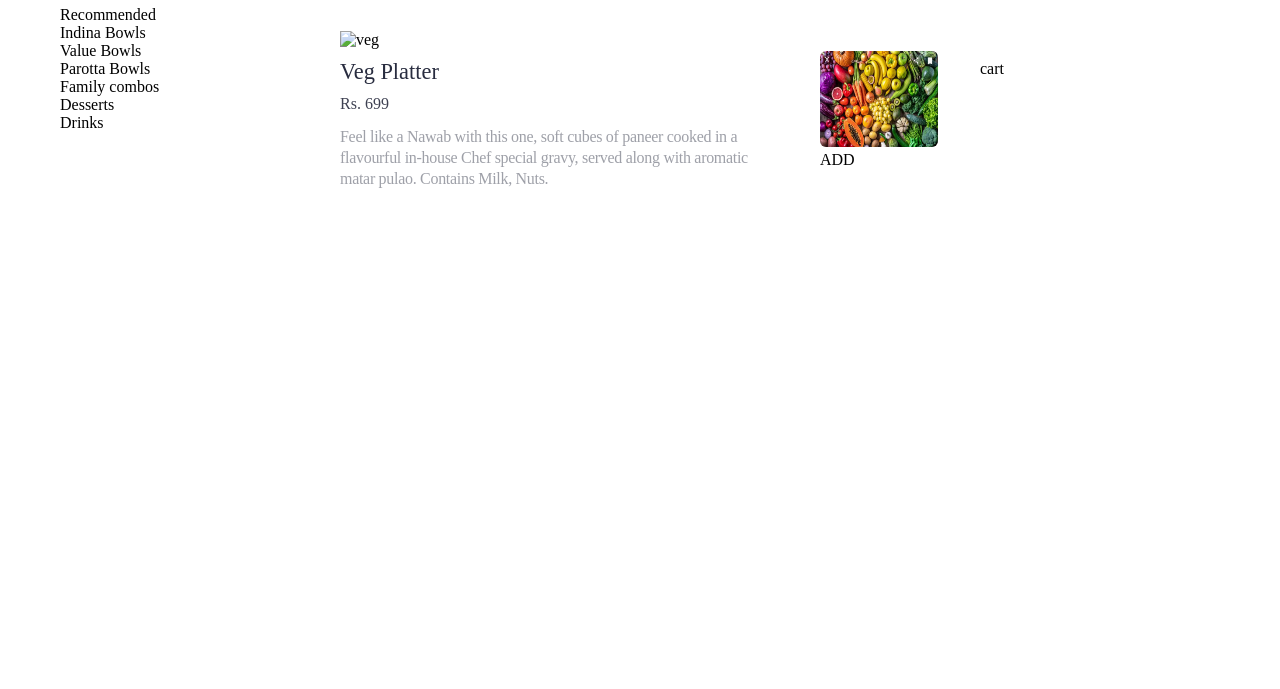
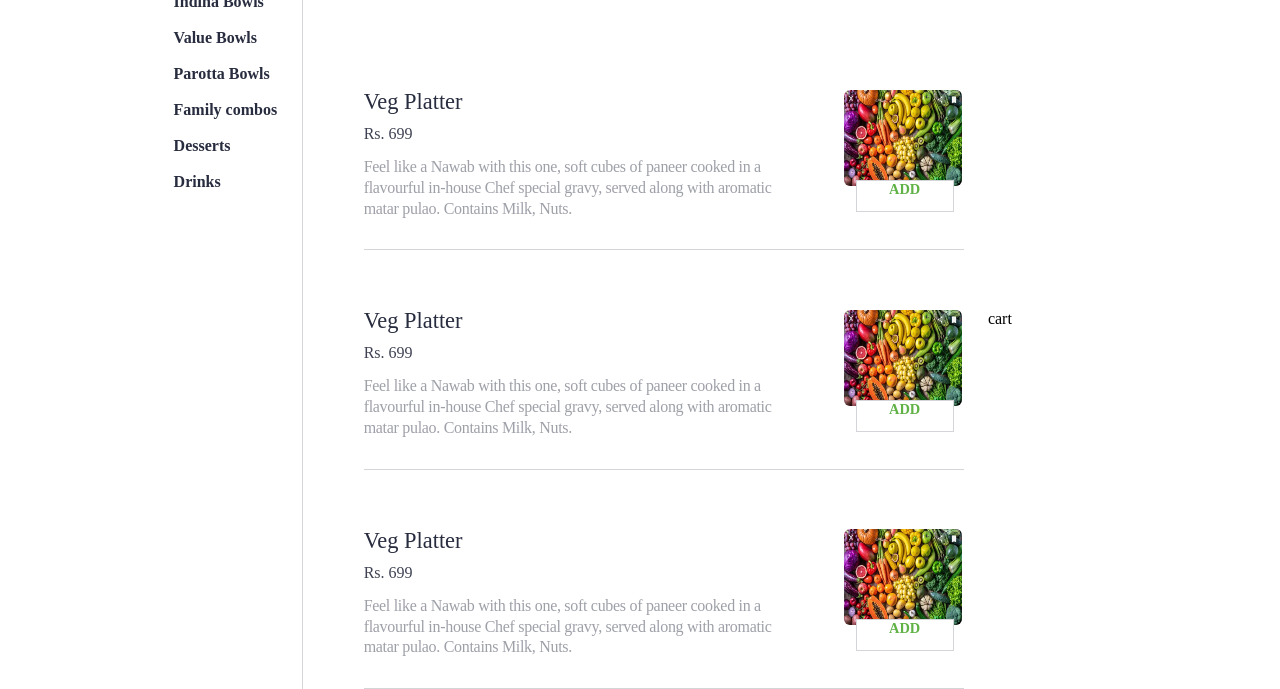
Before and after one commit to sainyagoyal/tekion-dummy-project, a plain HTML site: page index.html in a window 1280 px wide. Shown: the part 457-1146 px from the top of the page. Before the commit the page ends 800 px from the top, so only its background shows below. Drawn offline with Linux system fonts and the light colour scheme.

Commit message:
static html css is done

```diff
--- a/index.html
+++ b/index.html
@@ -18,7 +18,7 @@
         </div>
         <div class="sub-header2">
             <div>
-                <i class="fa-solid fa-circle header-icon"></i>Help
+                <i class="fa fa-circle"></i>Help
             </div>
             <div>
                 <i class="fa-solid fa-circle header-icon"></i>Sign in
@@ -51,15 +51,15 @@
                 <div>Bilekahalli,BTM-Bangalore</div>
                 <div class="flex-container-row">
                     <div>
-                        <div><img src="" alt="star" width="10" height="10"> 4.1</div>
+                        <div><i class="	fa fa-cog"></i> 4.1</div>
                         <div>100+ Ratimngs</div>
                     </div>
                     <div>
-                        <div><img src="" alt="time" width="10" height="10"> mins</div>
+                        <div>26 mins</div>
                         <div>Delivery Time</div>
                     </div>
                     <div>
-                        <div><img src="" alt="rs" width="10" height="10"> 400</div>
+                        <div><i class="fa fa-inr"></i> 400</div>
                         <div>Cost for two</div>
                     </div>
                 </div>
@@ -85,14 +85,16 @@
     <div class="main-box">
         <div class="flex-container-row-black-box">
 
+            <div class="main-box-parent2">
                 <div class="main-box-child1">
-            <div>Recommended</div>
-            <div>Indina Bowls</div>
-            <div>Value Bowls</div>
-            <div>Parotta Bowls</div>
-            <div>Family combos</div>
-            <div>Desserts</div>
-            <div>Drinks</div>
+                    <div class="main-box-child1-items">Recommended</div>
+                    <div class="main-box-child1-items">Indina Bowls</div>
+                    <div class="main-box-child1-items">Value Bowls</div>
+                    <div class="main-box-child1-items">Parotta Bowls</div>
+                    <div class="main-box-child1-items">Family combos</div>
+                    <div class="main-box-child1-items">Desserts</div>
+                    <div class="main-box-child1-items">Drinks</div>
+                </div>
             </div>
 
 
@@ -102,20 +104,49 @@
                 <div style="font-size: 32px;font-weight:600">Recommended</div>
                 <div class="no-of-items">25 Items</div>
                 </div>
-            <div>
-            <div class="flex-container-row">
+                <div class="border">
+                    <div class="flex-container-row main-box-parent1 ">
                         <div class="child-2-1">
-                    <div><img src="" alt="veg"></div>
+                            <div><i class="fa-solid fa-circle header-icon"></i></div>
                             <div class="name-of-dish">Veg Platter</div>
                             <div class="price">Rs. 699</div>
                             <div class="desciption-of-dish">Feel like a Nawab with this one, soft cubes of paneer cooked in a flavourful in-house Chef special gravy, served along with aromatic matar pulao. Contains Milk, Nuts.</div>
                         </div>
                         <div class="child-2-2">
                             <img src="./images/food.jpeg" alt="food-image" width="118px" height="96px" style="border-radius:6px"/>
-                    <div> ADD</div>
+                            <div class="add">ADD</div>
+                        </div>
                     </div>
                 </div>
 
+                <div class="border">
+                    <div class="flex-container-row main-box-parent1 ">
+                        <div class="child-2-1">
+                            <div><i class="fa-solid fa-circle header-icon"></i></div>
+                            <div class="name-of-dish">Veg Platter</div>
+                            <div class="price">Rs. 699</div>
+                            <div class="desciption-of-dish">Feel like a Nawab with this one, soft cubes of paneer cooked in a flavourful in-house Chef special gravy, served along with aromatic matar pulao. Contains Milk, Nuts.</div>
+                        </div>
+                        <div class="child-2-2">
+                            <img src="./images/food.jpeg" alt="food-image" width="118px" height="96px" style="border-radius:6px"/>
+                            <div class="add">ADD</div>
+                        </div>
+                    </div>
+                </div>
+
+                <div class="border">
+                    <div class="flex-container-row main-box-parent1 ">
+                        <div class="child-2-1">
+                            <div><i class="fa-solid fa-circle header-icon"></i></div>
+                            <div class="name-of-dish">Veg Platter</div>
+                            <div class="price">Rs. 699</div>
+                            <div class="desciption-of-dish">Feel like a Nawab with this one, soft cubes of paneer cooked in a flavourful in-house Chef special gravy, served along with aromatic matar pulao. Contains Milk, Nuts.</div>
+                        </div>
+                        <div class="child-2-2">
+                            <img src="./images/food.jpeg" alt="food-image" width="118px" height="96px" style="border-radius:6px"/>
+                            <div class="add">ADD</div>
+                        </div>
+                    </div>
                 </div>
             </div>
             <div class="main-box-child3">
--- a/style.css
+++ b/style.css
@@ -105,6 +105,7 @@ body{
     flex-direction: row;
     justify-content: space-between;
     align-items: center;
+
   }
   .black-box-heading{
     max-width: 538px;
@@ -161,8 +162,9 @@ body{
 .main-box-child1{
     display: flex;
     flex-direction: column;
-    width:20%;
-
+    right:10%;
+    position: absolute;
+    height: 100%;
 
 }
 .main-box-child2{
@@ -191,6 +193,7 @@ width: 70%;
 }
 .child-2-2{
 width: 20%;
+position: relative;
 
 }
 .price{
@@ -207,3 +210,41 @@ width: 20%;
     font-size: 1rem;
     width: 100%;
 }
+.add{
+    width: 96px;
+    color: #60b246;
+    font-size: .9rem;
+    font-weight: 600;
+    border: 1px solid #d4d5d9;
+    height: 30px;
+    text-align: center;
+    position: absolute;
+    margin-top:-10px;
+    z-index:1;
+    background-color: white;
+    left: 10%;
+}
+.border{
+    border-bottom: 0.5px solid #d4d5d9;
+
+}
+.main-box-parent1{
+    margin-bottom: 5%;
+    margin-top: 5%;
+}
+.main-box-parent2{
+    width:20%;
+    border-right: 1px solid #d4d5d9;
+    height: 100%;
+    padding-right: 10px;
+    position: relative;
+}
+.main-box-child1-items{
+    font-weight: 600;
+    color: #282c3f;
+    cursor: pointer;
+    margin: 9px 0;
+}
+.main-box-child1-items:hover{
+    color:#fc8019
+}
```
Lines whose indentation alone changed are shown as unchanged.
